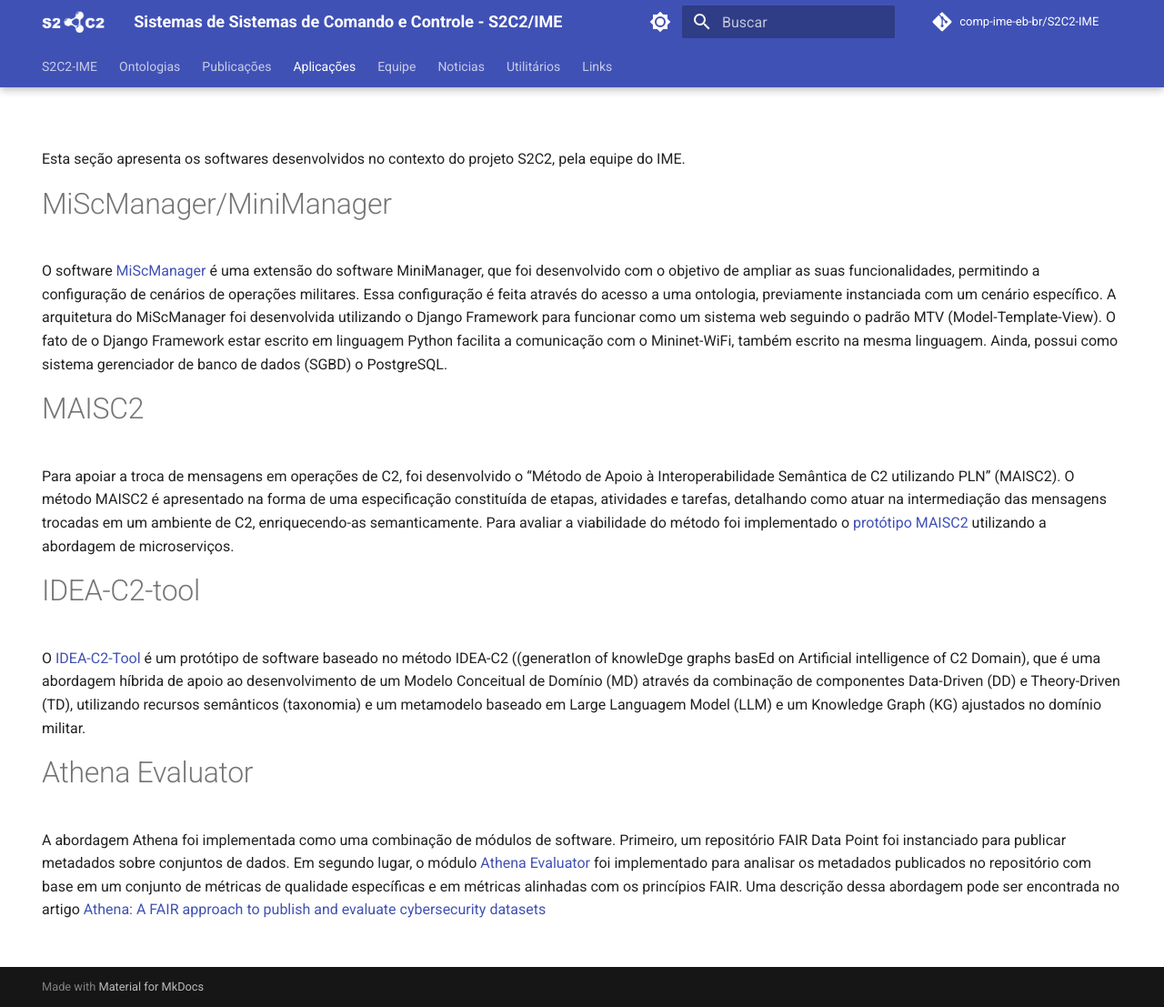
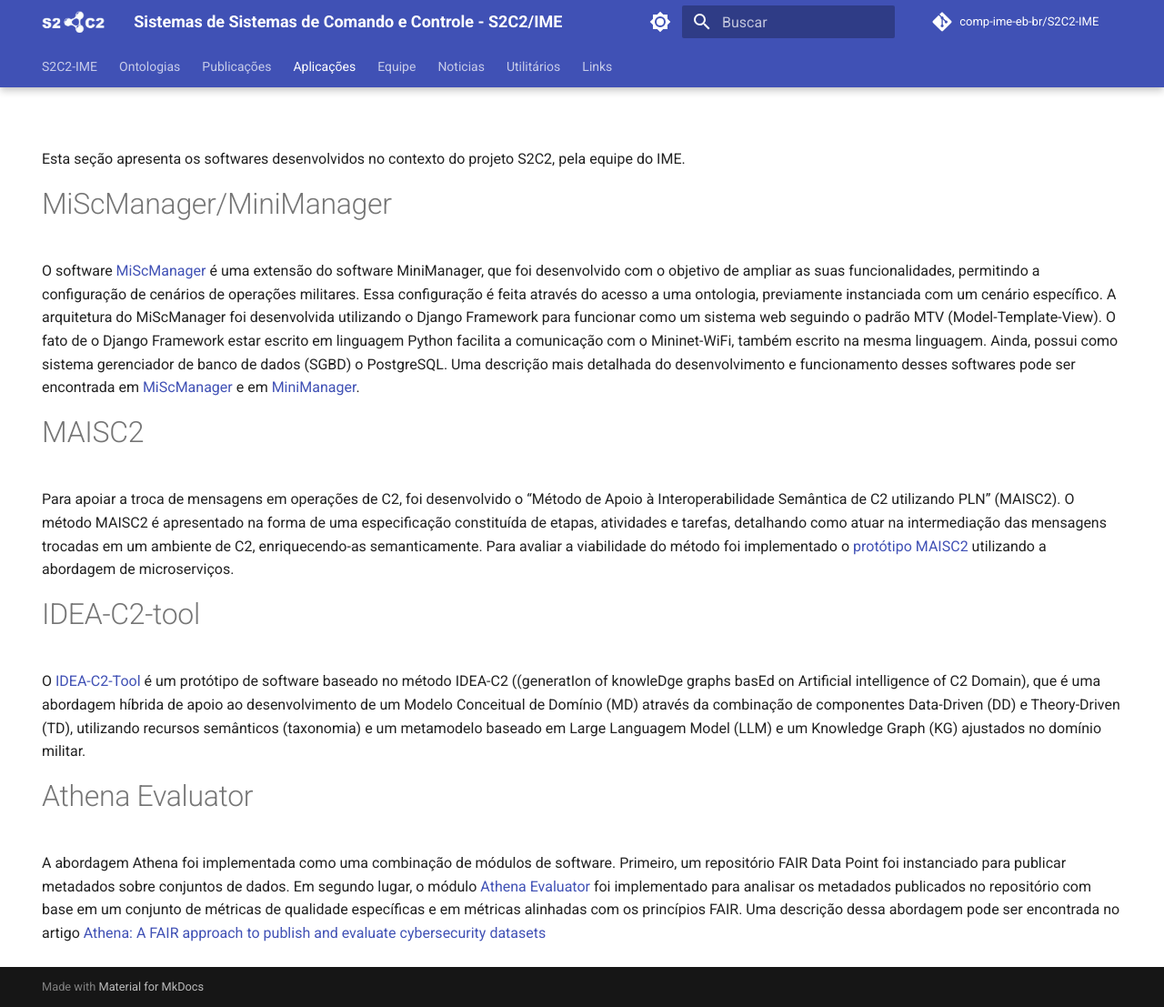
Before and after one commit to comp-ime-eb-br/S2C2-IME, an MkDocs documentation site: the page built from docs/apli.md, in a window 1280 px wide and 1107 px high. Shown: the whole window at 91% size. Built offline with MkDocs 1.6.1 and Material for MkDocs 9.7.7, drawn with Linux system fonts in a browser that asks for light colours; comment, search, counter and statistics services are not loaded.

Commit message:
Update apli.md

```diff
--- a/docs/apli.md
+++ b/docs/apli.md
@@ -8,7 +8,7 @@
 
 #MiScManager/MiniManager
 
-O software [MiScManager](https://github.com/comp-ime-eb-br/S2C2-IME/blob/main/deliverables/MiScManager) é uma extensão do software MiniManager, que foi desenvolvido com o objetivo de ampliar as suas funcionalidades, permitindo a configuração de cenários de operações militares. Essa configuração é feita através do acesso a uma ontologia, previamente instanciada com um cenário específico. A arquitetura do MiScManager foi desenvolvida utilizando o Django Framework para funcionar como um sistema web seguindo o padrão MTV (Model-Template-View). O fato de o Django Framework estar escrito em linguagem Python facilita a comunicação com o Mininet-WiFi, também escrito na mesma linguagem. Ainda, possui como sistema gerenciador de banco de dados (SGBD) o PostgreSQL.
+O software [MiScManager](https://github.com/comp-ime-eb-br/S2C2-IME/blob/main/deliverables/MiScManager) é uma extensão do software MiniManager, que foi desenvolvido com o objetivo de ampliar as suas funcionalidades, permitindo a configuração de cenários de operações militares. Essa configuração é feita através do acesso a uma ontologia, previamente instanciada com um cenário específico. A arquitetura do MiScManager foi desenvolvida utilizando o Django Framework para funcionar como um sistema web seguindo o padrão MTV (Model-Template-View). O fato de o Django Framework estar escrito em linguagem Python facilita a comunicação com o Mininet-WiFi, também escrito na mesma linguagem. Ainda, possui como sistema gerenciador de banco de dados (SGBD) o PostgreSQL. Uma descrição mais detalhada do desenvolvimento e funcionamento desses softwares pode ser encontrada em [MiScManager](https://github.com/comp-ime-eb-br/S2C2-IME/blob/main/publi/DissertaçãoAndreMunizDemori_IME_versao_final.pdf) e em [MiniManager](https://github.com/comp-ime-eb-br/S2C2-IME/blob/main/publi/PFC_MININET.pdf).
 
 
 #MAISC2
```
